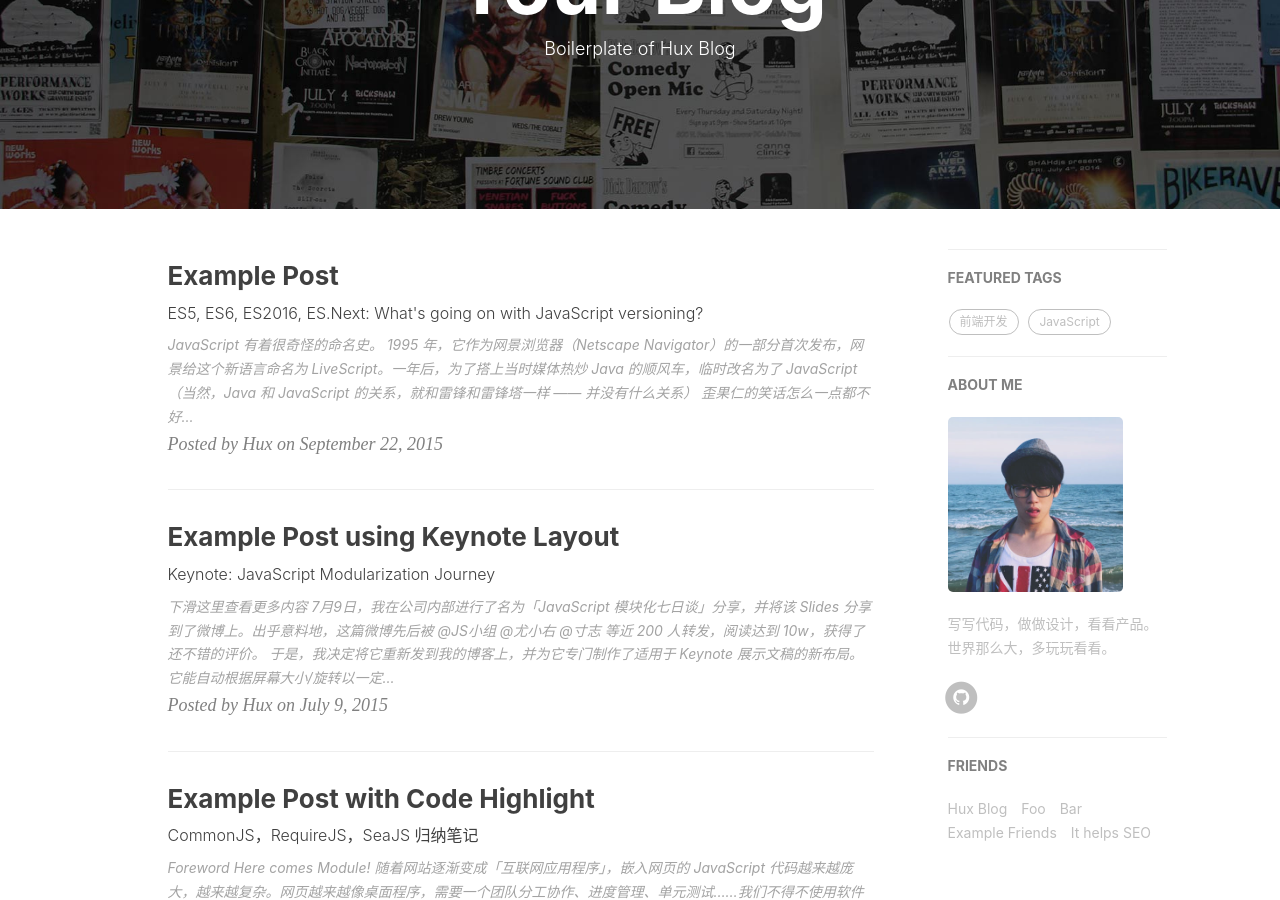
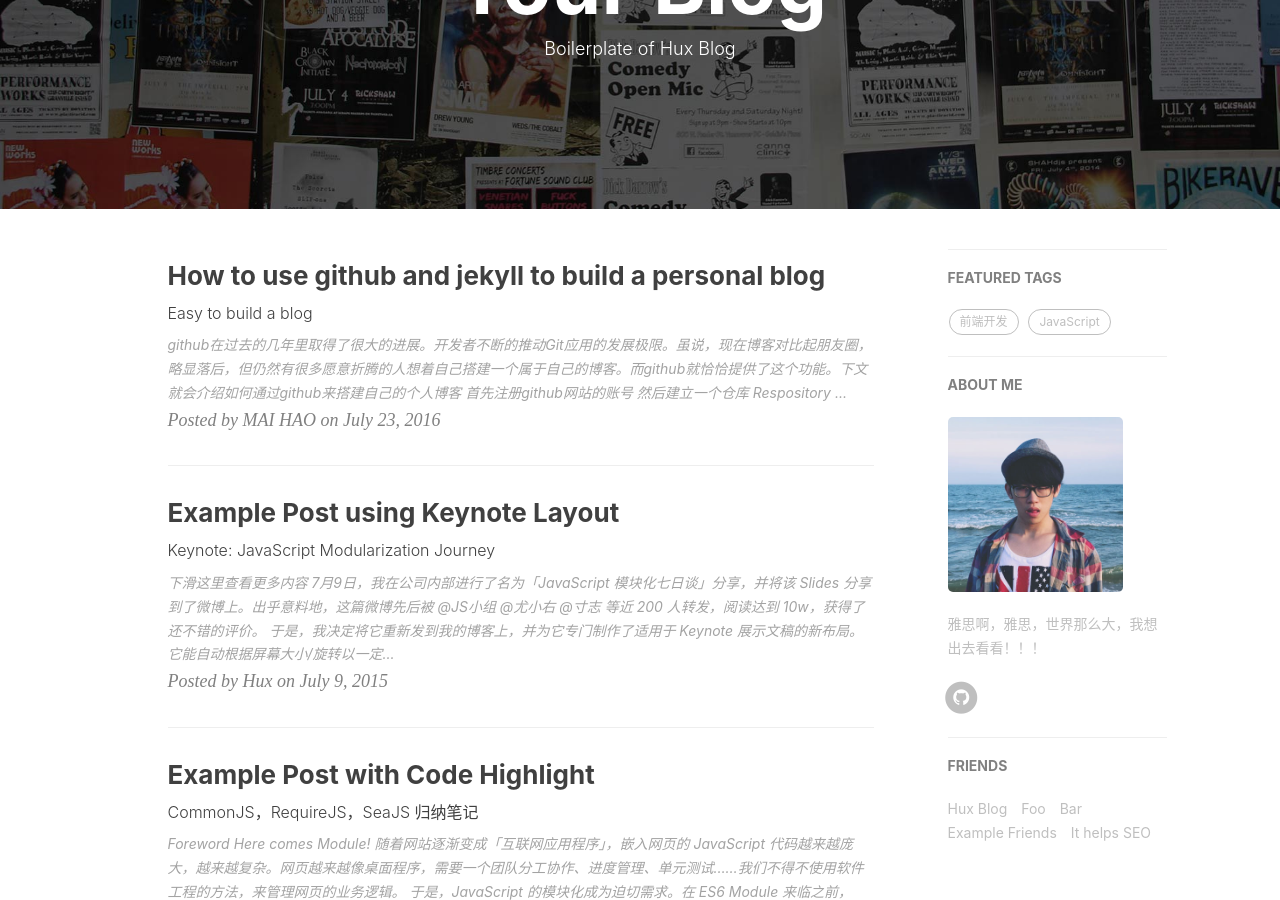
Before and after one commit to HaoMai/MAIHAO.github.io, a Jekyll site: the page built from index.html, in a window 1280 px wide and 900 px high, scrolled down 209 px. Built offline with Jekyll 4.4.1, drawn with Linux system fonts in a browser that asks for light colours; nearby versions of some CDN libraries; the list of posts is cut into pages by our own code; comment, search, counter and statistics services are not loaded; some of the changed lines change nothing that is shown.

Commit message:
first blog

```diff
--- a/_config.yml
+++ b/_config.yml
@@ -68,7 +68,7 @@ ga_domain: huangxuan.me
 
 # Sidebar settings
 sidebar: true                           # whether or not using Sidebar.
-sidebar-about-description: "写写代码，做做设计，看看产品。世界那么大，多玩玩看看。"
+sidebar-about-description: "雅思啊，雅思，世界那么大，我想出去看看！！！"
 sidebar-avatar: /img/avatar-hux.jpg      # use absolute URL, seeing it's used in both `/` and `/about/`
 
 
--- /dev/null
+++ b/_posts/2015-09-22-first-blog.markdown
@@ -0,0 +1,39 @@
+---
+layout:     post
+title:      "How to use github and jekyll to build a personal blog"
+subtitle:   "Easy to build a blog"
+date:       2016-07-23
+author:     "MAI HAO"
+header-img: "img/post-bg-js-version.jpg"
+tags:
+    - github
+    - jekyll
+---
+
+
+github在过去的几年里取得了很大的进展。开发者不断的推动Git应用的发展极限。虽说，现在博客对比起朋友圈，略显落后，但仍然有很多愿意折腾的人想着自己搭建一个属于自己的博客。而github就恰恰提供了这个功能。下文就会介绍如何通过github来搭建自己的个人博客
+
+* 首先注册github网站的账号<img src="img/firstBlog/01.jpg">
+
+* 然后建立一个仓库<br /><img src="img/firstBlog/02.jpg"><br />
+
+> Respository name(仓库名)必须是you_user_name.github.io
+
+* 接着仓库实际上已经建好了，但网络上的其他教程都会说需要布置ssh的key。我是直接使用github for window的客户端的，安装成功后再登陆自己的github账号就可以自动生成ssh key了，省去了一大步骤。<a herf="http://windows.github.com/">github for window 安装官网</a><img src="img/firstBlog/03.jpg">
+* 然后在网页上选择setting按钮<img src="img/firstBlog/04.jpg"><br />并点击**Launch automatic page generator**按钮，就会跳转到一个页面需要你填入一些信息
+
+* 按照要求，填写你想写的blog资料并点击**Continue to layouts**
+<img src="img/firstBlog/05.jpg">
+
+* 最后选择模板，github就会帮你自动生成一个页面
+<img src="img/firstBlog/06.jpg">
+
+* 此时如果你只满足于这样，其实博客就已经建好了，每一次只需要按照步骤进去修改index.html中的内容就可以的了。但是，这明显与要折腾这一初衷相违背了，我们想要自己去定义layout，想有更多的灵活性。这时候jekyll就是一个不错的选择
+<br /><img src="img/firstBlog/07.jpg">
+
+> <a herf="http://jekyll.bootcss.com/" >jekyll中文官网</a>
+
+* 随便下载一个模板下来，然后把自己的文件全部删掉**（没有看错，全部删掉）**替换为下载下来的模板的文件，大概是这样的：
+<img src="img/firstBlog/08.jpg">
+
+* 把本地文件**commit**和**sync**到服务器上，再登入你的页面，就会变成你下载的模板的样式了。接着就是各路大神自己发挥的时候了。
--- a/_posts/2015-09-22-js-version.markdown
+++ /dev/null
@@ -1,66 +0,0 @@
----
-layout:     post
-title:      "Example Post"
-subtitle:   "ES5, ES6, ES2016, ES.Next: What's going on with JavaScript versioning?"
-date:       2015-09-22
-author:     "Hux"
-header-img: "img/post-bg-js-version.jpg"
-tags:
-    - 前端开发
-    - JavaScript
-    - 翻译
----
-
-
-JavaScript 有着很奇怪的命名史。
-
-1995 年，它作为网景浏览器（Netscape Navigator）的一部分首次发布，网景给这个新语言命名为 LiveScript。一年后，为了搭上当时媒体热炒 Java 的顺风车，临时改名为了 JavaScript *（当然，Java 和 JavaScript 的关系，就和雷锋和雷锋塔一样 —— 并没有什么关系）*
-
-![java-javascript](/img/in-post/post-js-version/javascript-java.jpg)
-<small class="img-hint">歪果仁的笑话怎么一点都不好笑</small>
-
-> 译者注：[wikipedia 的 JavaScript 词条](https://en.wikipedia.org/wiki/JavaScript#History) 更详细的叙述了这段历史
-
-1996 年，网景将 JavaScript 提交给 [ECMA International（欧洲计算机制造商协会）](http://www.ecma-international.org/) 进行标准化，并最终确定出新的语言标准，它就是 ECMAScript。自此，ECMAScript 成为所有 JavaScript 实现的基础，不过，由于 JavaScript 名字的历史原因和市场原因（很显然 ECMAScript 这个名字并不令人喜欢……），现实中我们只用 ECMAScript 称呼标准，平时都还是使用 JavaScript 来称呼这个语言。
-
-
-> 术语（译者注）：
->
-> * *标准（Standard）*： 用于定义与其他事物区别的一套规则
-> * *实现（Implementation）*： 某个标准的具体实施/真实实践
-
-
-不过，JavaScript 开发者们并不怎么在乎这些，因为在诞生之后的 15 年里，ECMAScript 并没有多少变化，而且现实中的很多实现都已经和标准大相径庭。其实在第一版的 ECMAScript 发布后，很快又跟进发布了两个版本，但是自从 1999 年 ECMAScript 3 发布后，十年内都没有任何改动被成功添加到官方规范里。取而代之的，是各大浏览器厂商们争先进行自己的语言拓展，web 开发者们别无选择只能去尝试并且支持这些 API。即使是在 2009 年 ECMAScript 5 发布之后，仍然用了数年这些新规范才得到了浏览器的广泛支持，可是大部分开发者还是写着 ECMAScript 3 风格的代码，并不觉得有必要去了解这些规范。
-
-> 译者注：[ECMAScript 第四版草案](https://en.wikipedia.org/wiki/ECMAScript#4th_Edition_.28abandoned.29)由于太过激进而被抛弃，Adobe 的 [ActionScript 3.0](https://en.wikipedia.org/wiki/ActionScript) 是 ECMAScript edition 4 的唯一实现（ Flash 差点就统一 Web 了）
-
-到了 2012 年，事情突然开始有了转变。大家开始推动停止对旧版本 IE 浏览器的支持，用 ECMAScript 5 (ES5) 风格来编写代码也变得更加可行。与此同时，一个新的 ECMAScript 规范也开始启动。到了这时，大家开始逐渐习惯以对 ECMAScript 规范的版本支持程度来形容各种 JavaScript 实现。在正式被指名为 ECMAScript 第 6 版 (ES6) 之前，这个新的标准原本被称为 ES.Harmony（和谐）。2015 年，负责制定 ECMAScript 规范草案的委员会 TC39 决定将定义新标准的制度改为一年一次，这意味着每个新特性一旦被批准就可以添加，而不像以往一样，规范只有在整个草案完成，所有特性都没问题后才能被定稿。因此，ECMAScript 第 6 版在六月份公布之前，又被重命名为了 ECMAScript 2015（ES2015）
-
-目前，仍然有很多新的 JavaScript 特性或语法正在提议中，包括 [decorators（装饰者）](https://github.com/wycats/javascript-decorators)，[async-await（async-await 异步编程模型）](https://github.com/lukehoban/ecmascript-asyncawait) 和 [static class properties（静态类属性）](https://github.com/jeffmo/es-class-properties)。它们通常被称为 ES7，ES2016 或者 ES.Next 的特性，不过实际上它们只能被称作提案或者说可能性，毕竟 ES2016 的规范还没有完成，有可能全部都会引入，也有可能一个都没有。TC39 把一个提案分为 4 个阶段，你可以在 [Babel 的官网](https://babeljs.io/docs/usage/experimental/) 上查看各个提案目前都在哪个阶段了。
-
-所以，我们该如何使用这一大堆术语呢？下面的列表或许能帮助到你：
-
-* **ECMAScript**：一个由 ECMA International 进行标准化，TC39 委员会进行监督的语言。通常用于指代标准本身。
-* **JavaScript**：ECMAScript 标准的各种实现的最常用称呼。这个术语并不局限于某个特定版本的 ECMAScript 规范，并且可能被用于任何不同程度的任意版本的 ECMAScript 的实现。
-* **ECMAScript 5 (ES5)**：ECMAScript 的第五版修订，于 2009 年完成标准化。这个规范在所有现代浏览器中都相当完全的实现了。
-* **ECMAScript 6 (ES6) / ECMAScript 2015 (ES2015)**：ECMAScript 的第六版修订，于 2015 年完成标准化。这个标准被部分实现于大部分现代浏览器。可以查阅[这张兼容性表](http://kangax.github.io/compat-table/es6/)来查看不同浏览器和工具的实现情况。
-* **ECMAScript 2016**：预计的第七版 ECMAScript 修订，计划于明年夏季发布。这份规范具体将包含哪些特性还没有最终确定
-* **ECMAScript Proposals**：被考虑加入未来版本 ECMAScript 标准的特性与语法提案，他们需要经历五个阶段：Strawman（稻草人），Proposal（提议），Draft（草案），Candidate（候选）以及 Finished （完成）。
-
-在这整个 Blog 中，我将把目前的 ECMAScript 版本称作 ES6（因为这是大部分开发者最习以为常的），把明年的规范称作 ES2016（因为，与 ES6/ES2015 不同，这个名字将在整个标准化过程中沿用）并且将那些还没有成为 ECMAScript 定稿或草案的未来语言概念称为 ECMAScript 提案或者 JavaScript 提案。我将尽我所能在任何可能引起困惑的场合沿用这篇文章。
-
-#### 一些资源
-
-
-
-* TC39 的 [Github 仓库](https://github.com/tc39/ecma262)上可以看到所有目前公开的提案
-* 如果你还不熟悉 ES6，Babel 有一个[很不错的特性概览](https://babeljs.io/docs/learn-es2015/)
-* 如果你希望深入 ES6，这里有两本很不错的书： Axel Rauschmayer 的 [Exploring ES6](http://exploringjs.com/)和 Nicholas Zakas 的 [Understanding ECMAScript 6](https://leanpub.com/understandinges6)。Axel 的博客 [2ality](http://www.2ality.com/) 也是很不错的 ES6 资源
-
-<img class="shadow" width="320" src="/img/in-post/post-js-version/keep-calm-and-learn-javascript.png" />
-<small class="img-hint">来学 JavaScript 吧！</small>
-
-#### 著作权声明
-
-本文译自 [ES5, ES6, ES2016, ES.Next: What's going on with JavaScript versioning?](http://benmccormick.org/2015/09/14/es5-es6-es2016-es-next-whats-going-on-with-javascript-versioning/)
-译者 [黄玄](http://weibo.com/huxpro)，首次发布于 [Hux Blog](http://huangxuan.me)，转载请保留以上链接
```
